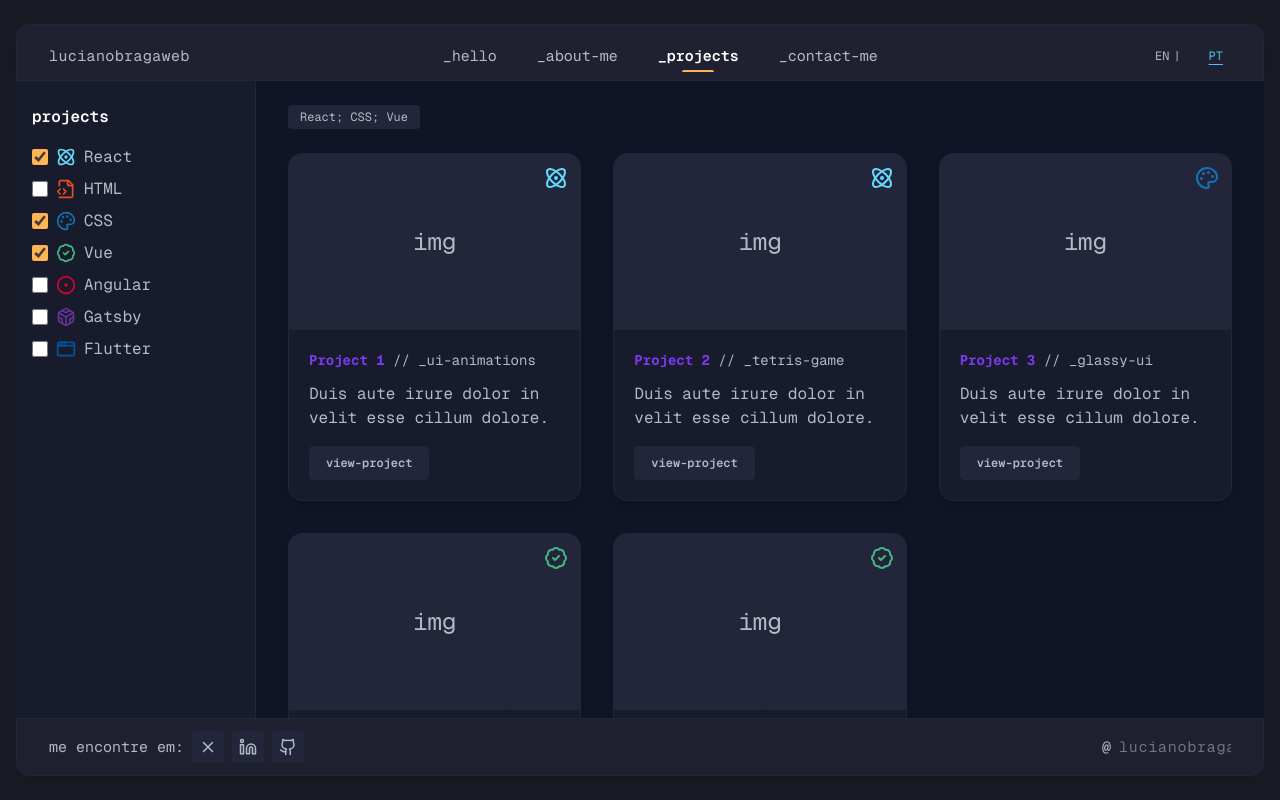
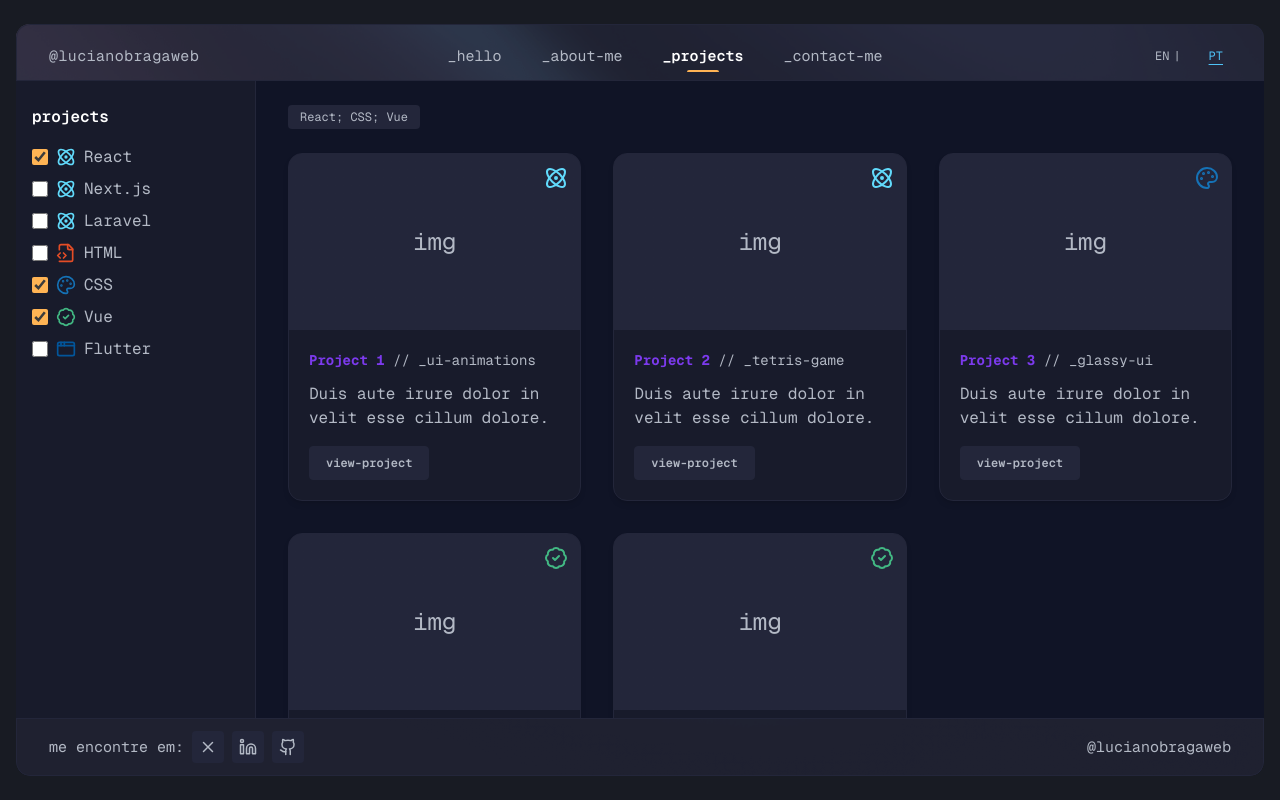
Before and after one commit to lucianobragaweb/lucianobragaweb.github.io, a Next.js app: page /projects in a window 1280 px wide. Built offline with nearby package versions, Linux system fonts and the light colour scheme.

Commit message:
Adiciona imagem de fundo e ajusta layout da página principal

```diff
--- a/src/app/layout.tsx
+++ b/src/app/layout.tsx
@@ -28,15 +28,17 @@ export default function RootLayout({
   return (
     <html lang="pt">
       <body className={`${geistSans.variable} ${geistMono.variable} antialiased`}>
-        <div className="h-screen w-full bg-[#181B23] flex flex-col items-center justify-between py-6 px-4">
+        <div className="h-screen overflow-hidden w-full bg-[#181B23] flex flex-col items-center justify-between py-6 px-4">
+          <div className="w-full h-full rounded-[14px] overflow-hidden relative flex flex-col">
+            <div className="h-full w-full absolute opacity-50 bg-glow rounded-t" style={{ backgroundImage: "url('/bg.png')", backgroundSize: "cover", backgroundPosition: "center" }}></div>
             {/* Navbar */}
-          <div className="w-full rounded-t-[14px] border-x border-t border-[#23263a] bg-[#23263a]/60 shadow-lg flex flex-col overflow-hidden">
+            <div className="w-full rounded-t-[14px] border-x border-t border-[#23263a] bg-[#23263a]/60 shadow-lg flex flex-col overflow-hidden z-10">
               <div className="border-b border-[#23263a] px-4 sm:px-8 pt-4 pb-2">
                 <Navbar />
               </div>
             </div>
             {/* Conteúdo principal */}
-          <main className="w-full flex-1 flex flex-row relative overflow-y-auto">
+            <main className="w-full h-full flex-1 flex flex-row overflow-y-auto z-10">
               {children}
             </main>
             {/* Footer */}
@@ -46,6 +48,7 @@ export default function RootLayout({
               </div>
             </div>
           </div>
+        </div>
       </body>
     </html>
   );
--- a/src/app/projects/page.tsx
+++ b/src/app/projects/page.tsx
@@ -8,17 +8,15 @@ import {
   CircleDot,
   Codesandbox,
   AppWindow,
-  Github,
-  Linkedin,
 } from "lucide-react";
 
 const filters = [
   { label: "React", icon: <Atom className="text-[#61dafb] w-5 h-5" /> },
+  { label: "Next.js", icon: <Atom className="text-[#61dafb] w-5 h-5" /> },
+  { label: "Laravel", icon: <Atom className="text-[#61dafb] w-5 h-5" /> },
   { label: "HTML", icon: <FileCode2 className="text-[#e44d26] w-5 h-5" /> },
   { label: "CSS", icon: <Palette className="text-[#1572b6] w-5 h-5" /> },
   { label: "Vue", icon: <BadgeCheck className="text-[#42b883] w-5 h-5" /> },
-  { label: "Angular", icon: <CircleDot className="text-[#dd0031] w-5 h-5" /> },
-  { label: "Gatsby", icon: <Codesandbox className="text-[#663399] w-5 h-5" /> },
   { label: "Flutter", icon: <AppWindow className="text-[#02569b] w-5 h-5" /> },
 ];
 
--- a/src/components/Footer.tsx
+++ b/src/components/Footer.tsx
@@ -21,13 +21,7 @@ export default function Footer() {
         </button>
       </div>
       <div className="flex items-center gap-2 w-full sm:w-auto justify-end">
-        <span className="text-[#b3b9c5]">@</span>
-        <input
-          type="text"
-          placeholder={t("footer.username_placeholder")}
-          className="bg-transparent border-none outline-none text-[#b3b9c5] placeholder-[#6c7680] font-mono text-[15px] w-28 text-right"
-          style={{ letterSpacing: "0.05em" }}
-        />
+        <span className="text-[#b3b9c5]">@{t("footer.username_placeholder")}</span>
       </div>
     </footer>
   );
--- a/src/components/MainContent.tsx
+++ b/src/components/MainContent.tsx
@@ -6,7 +6,7 @@ import { useTranslation } from "react-i18next";
 export default function MainContent() {
   const { t } = useTranslation("common");
   return (
-    <section className="relative grid grid-cols-1 md:grid-cols-2 gap-8 h-full w-full min-h-[400px] justify-center items-center">
+    <section className="relative grid grid-cols-1 md:grid-cols-2 gap-8 h-full w-full min-h-[400px] justify-center items-center p-8">
       {/* Gradient Glow */}
       <div className="relative z-10 w-full flex flex-col items-start text-left mx-0">
         <p className="text-[#b3b9c5] text-base font-mono mb-2">{t("greeting")}</p>
@@ -15,7 +15,6 @@ export default function MainContent() {
         </h1>
         <div className="text-[#4fc3f7] text-xl font-mono font-semibold mb-8">{t("role")}</div>
         <div className="bg-[#181B23] rounded-lg p-6 font-mono text-[#b3b9c5] text-base leading-relaxed border border-[#23263a] w-full max-w-lg shadow-md text-left">
-          <div className="text-[#6c7680]">{t("code.comment1")}</div>
           <div className="text-[#6c7680]">{t("code.comment2")}</div>
           <div>
             <span className="text-[#b3b9c5]">{t("code.const")} </span>
--- a/src/components/Navbar.tsx
+++ b/src/components/Navbar.tsx
@@ -5,6 +5,7 @@ import { Menu, X } from "lucide-react";
 import { useRouter, usePathname } from "next/navigation";
 import i18n from "../lib/i18n";
 import { useTranslation } from "react-i18next";
+import Link from 'next/link'
 
 const tabs = [
   { key: "hello" },
@@ -51,7 +52,9 @@ export default function Navbar() {
     <>
       {/* Desktop Navbar */}
       <nav className="hidden sm:flex items-center justify-between w-full font-mono text-[15px]">
-        <span className="text-[#b3b9c5] font-normal tracking-wide select-none">lucianobragaweb</span>
+        <Link href="/">
+          <span className="text-[#b3b9c5] font-normal tracking-wide select-none">@lucianobragaweb</span>
+        </Link>
         <div className="flex-1 flex justify-center gap-2">
           {tabs.map((tab) => (
             <span
```
Also changed, not shown: public/bg.png (added). Lines whose indentation alone changed are shown as unchanged.
